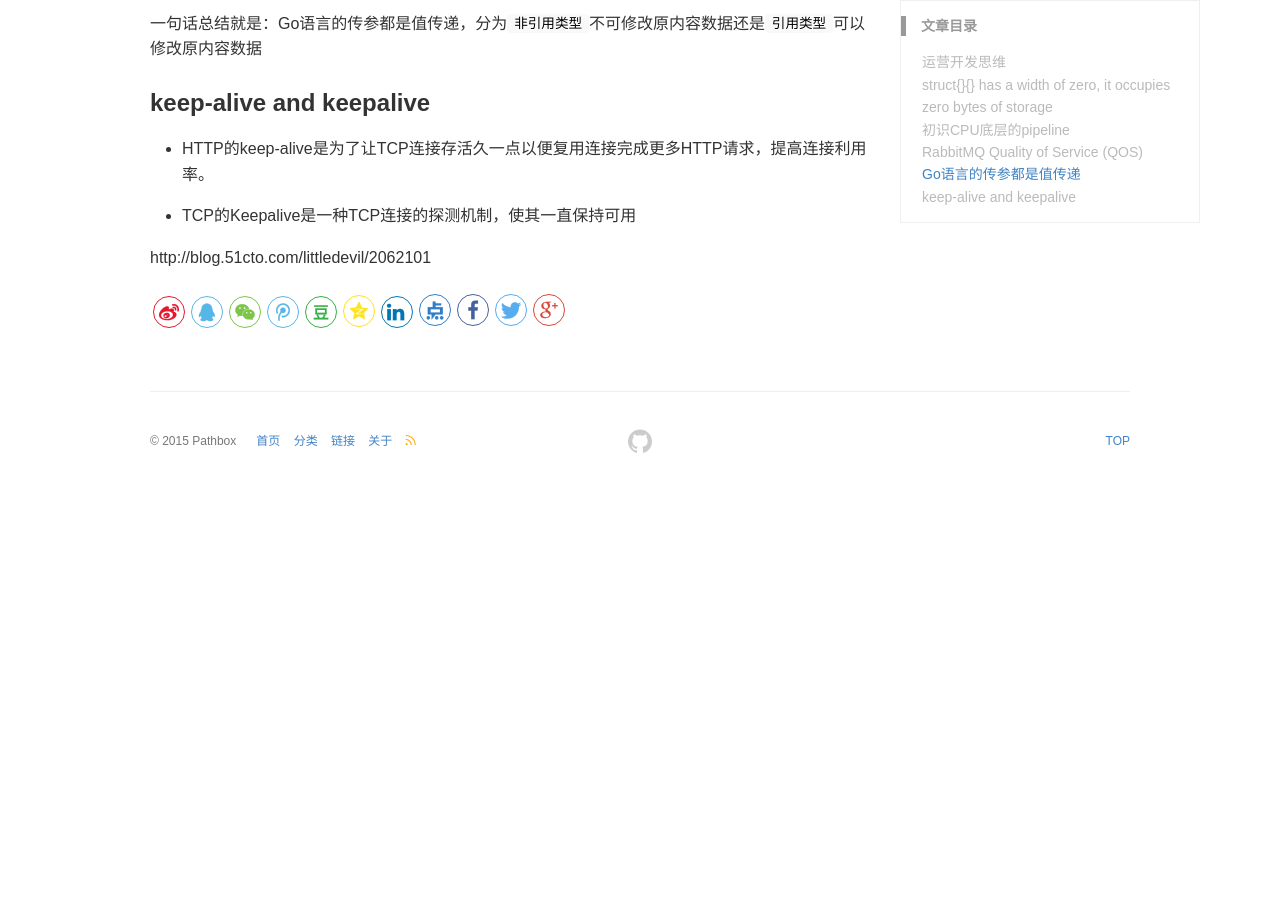
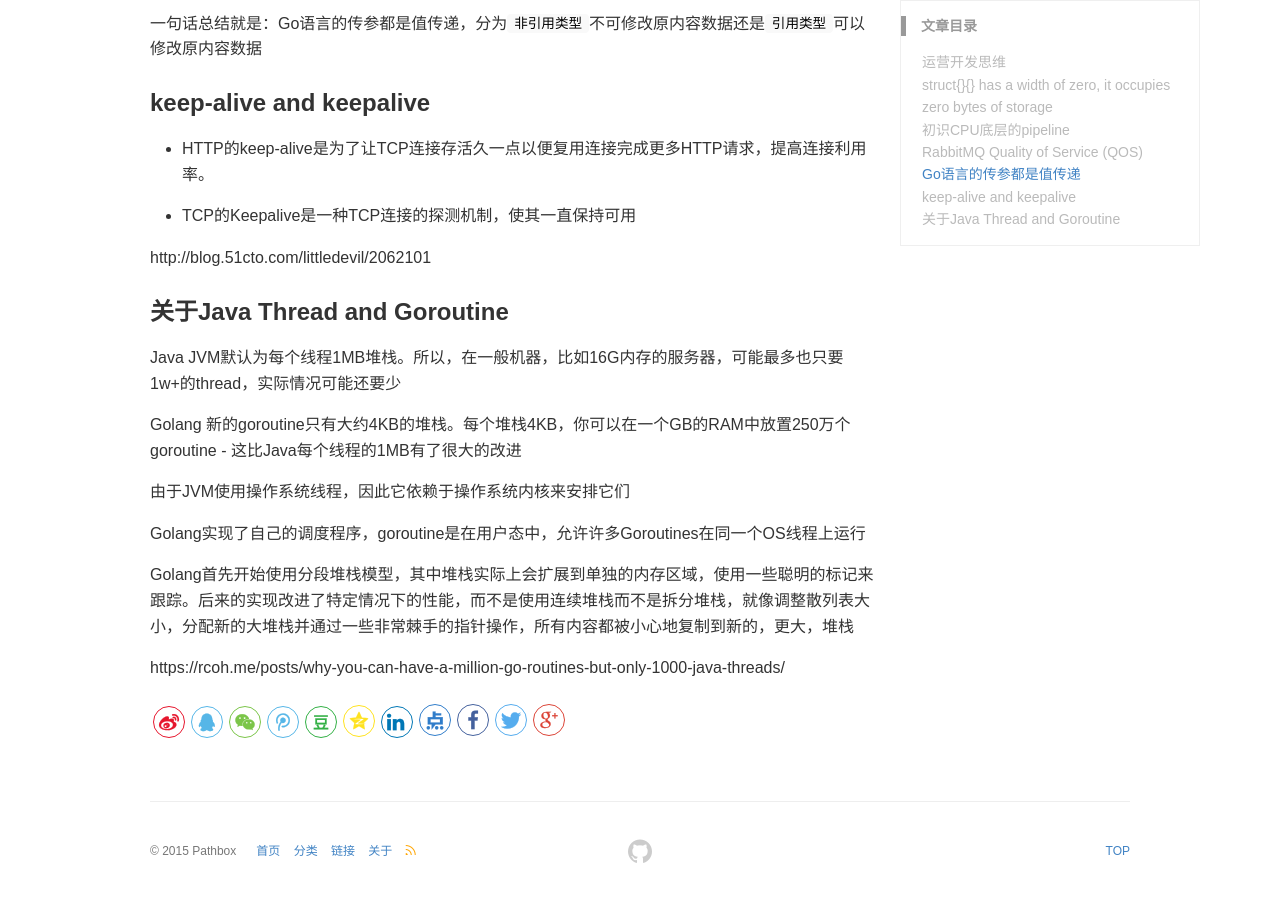
Before and after one commit to pathbox/pathbox.github.io, a Jekyll site: the page built from _posts/2018-07-04-work-summary-in-UCloud-18.md, in a window 1280 px wide and 900 px high, scrolled down 2920 px. Built offline with Jekyll 4.4.1, drawn with Linux system fonts in a browser that asks for light colours; before the commit the page ends 3410 px from its top, so only the background shows below that.

Commit message:
关于Java Thread and Goroutine

```diff
--- a/_posts/2018-07-04-work-summary-in-UCloud-18.md
+++ b/_posts/2018-07-04-work-summary-in-UCloud-18.md
@@ -112,3 +112,17 @@ Go语言中所有的传参都是值传递（传值），都是一个副本，一
 - TCP的Keepalive是一种TCP连接的探测机制，使其一直保持可用
 
 http://blog.51cto.com/littledevil/2062101
+
+### 关于Java Thread and Goroutine
+
+Java JVM默认为每个线程1MB堆栈。所以，在一般机器，比如16G内存的服务器，可能最多也只要1w+的thread，实际情况可能还要少
+
+Golang 新的goroutine只有大约4KB的堆栈。每个堆栈4KB，你可以在一个GB的RAM中放置250万个goroutine - 这比Java每个线程的1MB有了很大的改进
+
+由于JVM使用操作系统线程，因此它依赖于操作系统内核来安排它们
+
+Golang实现了自己的调度程序，goroutine是在用户态中，允许许多Goroutines在同一个OS线程上运行
+
+Golang首先开始使用分段堆栈模型，其中堆栈实际上会扩展到单独的内存区域，使用一些聪明的标记来跟踪。后来的实现改进了特定情况下的性能，而不是使用连续堆栈而不是拆分堆栈，就像调整散列表大小，分配新的大堆栈并通过一些非常棘手的指针操作，所有内容都被小心地复制到新的，更大，堆栈
+
+https://rcoh.me/posts/why-you-can-have-a-million-go-routines-but-only-1000-java-threads/
```
